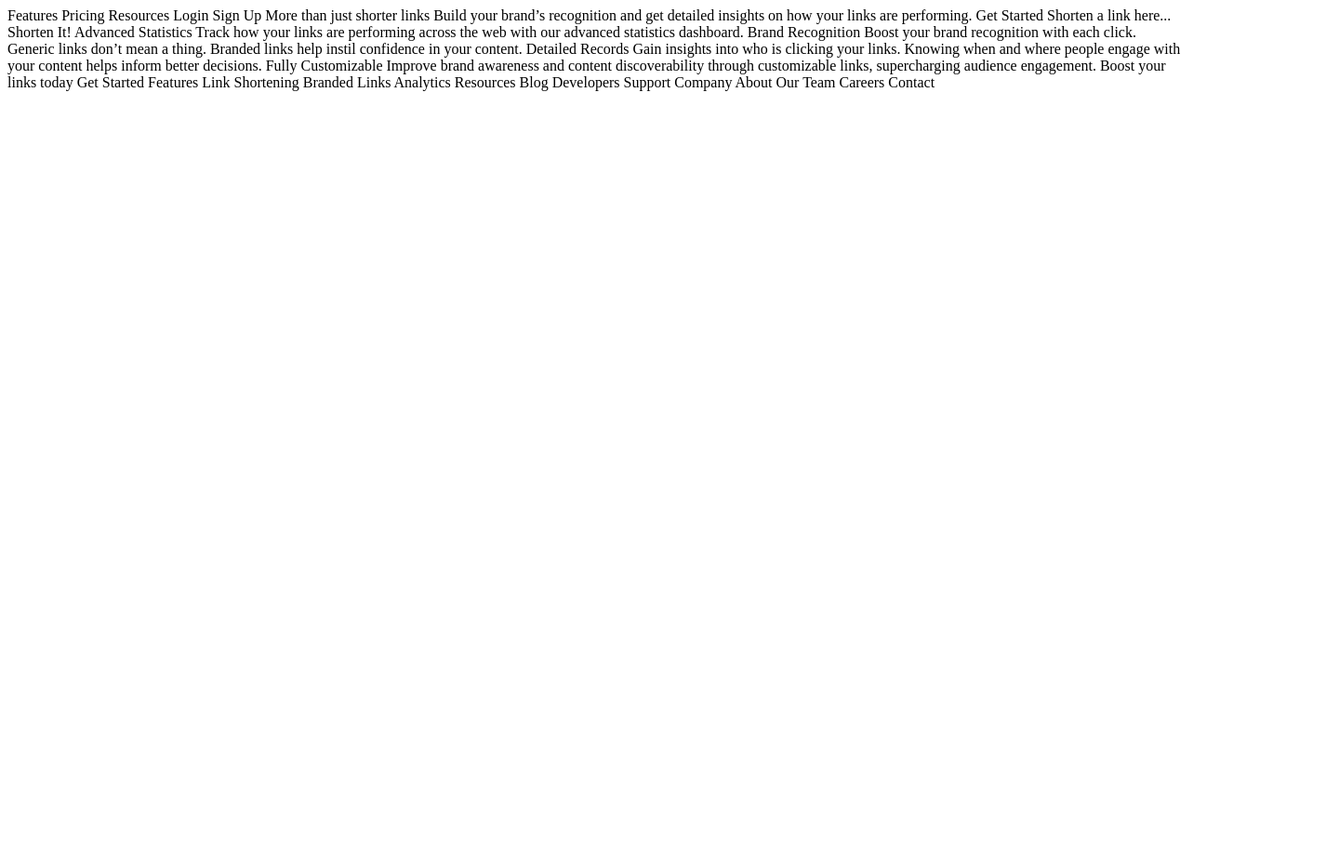
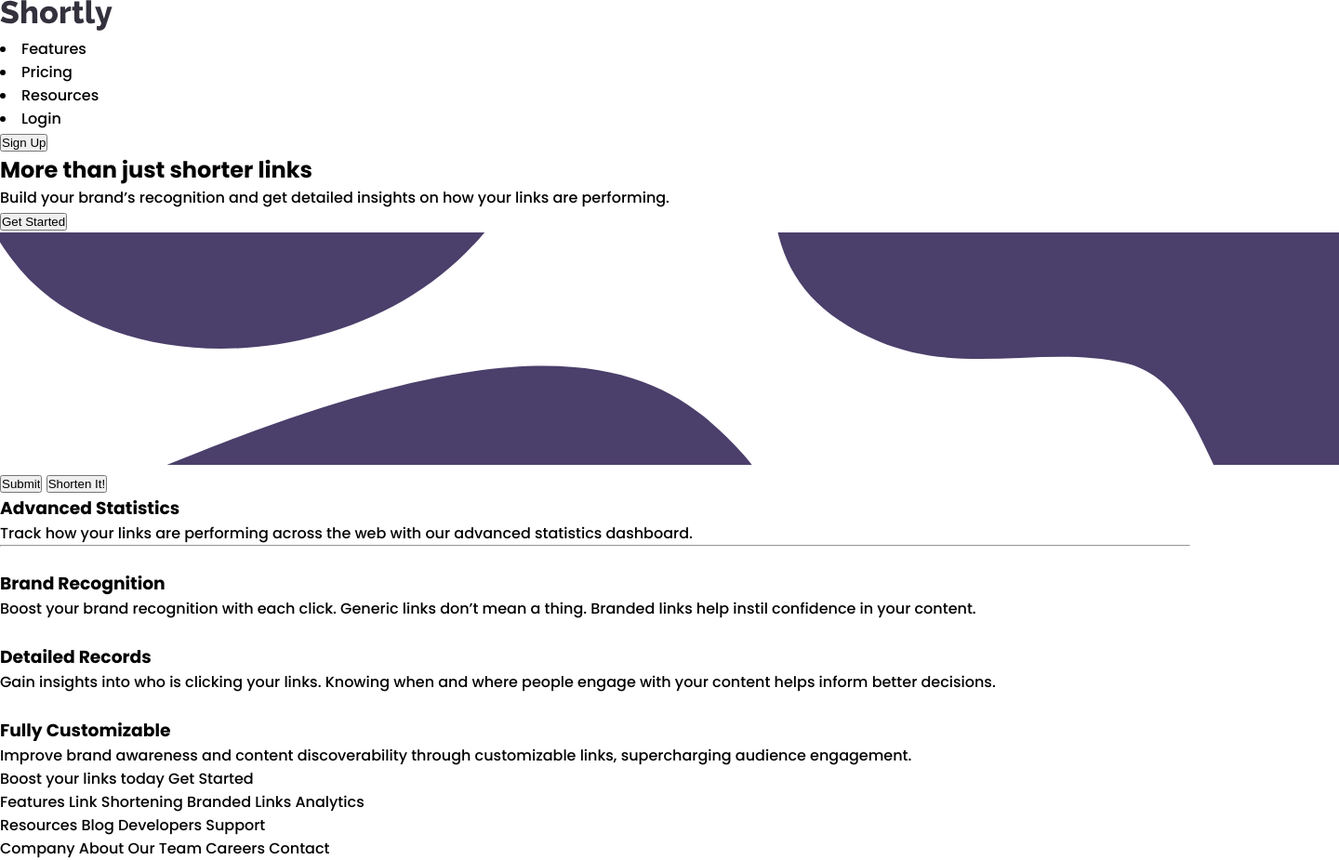
Before and after one commit to Joshwen7947/api-shorten-platform, a plain HTML site: page index.html in a window 1280 px wide. Shown: the whole page at 93% size, 1440 px wide, since content can reach past the window. Before the commit the page ends 800 px from the top, so only its background shows below. Drawn offline with Linux system fonts and the light colour scheme.

Commit message:
html done

```diff
--- a/css/styles.scss
+++ b/css/styles.scss
@@ -7,3 +7,12 @@ $gray: hsl(0, 0%, 75%);
 $grayishViolet: hsl(257, 7%, 63%);
 $veryDarkBlue: hsl(255, 11%, 22%);
 $veryDarkViolet: hsl(260, 8%, 14%);
+* {
+	margin: 0;
+	padding: 0;
+	box-sizing: border-box;
+}
+body {
+	font-family: 'Poppins', sans-serif;
+}
+///////////////////////////////////////////////////////////////////////////////////////////
--- a/index.html
+++ b/index.html
@@ -3,32 +3,79 @@
 	<head>
 		<meta charset="UTF-8" />
 		<meta name="viewport" content="width=device-width, initial-scale=1.0" />
-		<!-- displays site properly based on user's device -->
-
-		<link
-			rel="icon"
-			type="image/png"
-			sizes="32x32"
-			href="./images/favicon-32x32.png"
-		/>
 		<link rel="stylesheet" href="css/styles.css" />
 
-		<title>Shortly URL shortening API Challenge</title>
+		<title>Shortly ~ Shorten your URL's!</title>
 	</head>
 	<body>
-		Features Pricing Resources Login Sign Up More than just shorter links Build
-		your brand’s recognition and get detailed insights on how your links are
-		performing. Get Started Shorten a link here... Shorten It! Advanced
-		Statistics Track how your links are performing across the web with our
-		advanced statistics dashboard. Brand Recognition Boost your brand
-		recognition with each click. Generic links don’t mean a thing. Branded links
-		help instil confidence in your content. Detailed Records Gain insights into
-		who is clicking your links. Knowing when and where people engage with your
-		content helps inform better decisions. Fully Customizable Improve brand
-		awareness and content discoverability through customizable links,
-		supercharging audience engagement. Boost your links today Get Started
-		Features Link Shortening Branded Links Analytics Resources Blog Developers
-		Support Company About Our Team Careers Contact
+		<header>
+			<nav>
+				<img src="images/logo.svg" alt="" />
+				<li>Features</li>
+				<li>Pricing</li>
+				<li>Resources</li>
+				<div class="signUp">
+					<li>Login</li>
+					<button>Sign Up</button>
+				</div>
+			</nav>
+		</header>
+		<section id="section1">
+			<div class="content-top">
+				<div class="left-side">
+					<h1>More than just shorter links</h1>
+					<p>
+						Build your brand’s recognition and get detailed insights on how your
+						links are performing.
+					</p>
+
+					<button>Get Started</button>
+				</div>
+				<div class="right-image">
+					<img src="images/bg-boost-desktop.svg" alt="" />
+				</div>
+			</div>
+			<div id="link-shortener">
+				<input type="submit" placeholder="Shorten a link here..." />
+				<button>Shorten It!</button>
+			</div>
+		</section>
+		<section id="section2">
+			<div class="advanced-stats">
+				<h3>Advanced Statistics</h3>
+				<p>
+					Track how your links are performing across the web with our advanced
+					statistics dashboard.
+				</p>
+			</div>
+			<hr />
+			<div class="brand-recognition">
+				<img src="" alt="" />
+				<h3>Brand Recognition</h3>
+				Boost your brand recognition with each click. Generic links don’t mean a
+				thing. Branded links help instil confidence in your content.
+			</div>
+			<div class="detailed-records">
+				<img src="" alt="" />
+				<h3>Detailed Records</h3>
+				Gain insights into who is clicking your links. Knowing when and where
+				people engage with your content helps inform better decisions.
+			</div>
+			<div class="customizable">
+				<img src="" alt="" />
+				<h3>Fully Customizable</h3>
+				Improve brand awareness and content discoverability through customizable
+				links, supercharging audience engagement.
+			</div>
+		</section>
+		<section id="cta">Boost your links today Get Started</section>
+		<footer>
+			<div class="features">
+				Features Link Shortening Branded Links Analytics
+			</div>
+			<div class="resources">Resources Blog Developers Support</div>
+			<div class="company">Company About Our Team Careers Contact</div>
+		</footer>
 
 		<script src="main.js"></script>
 	</body>
```
Also changed, not shown: css/styles.css, 1 other file.
